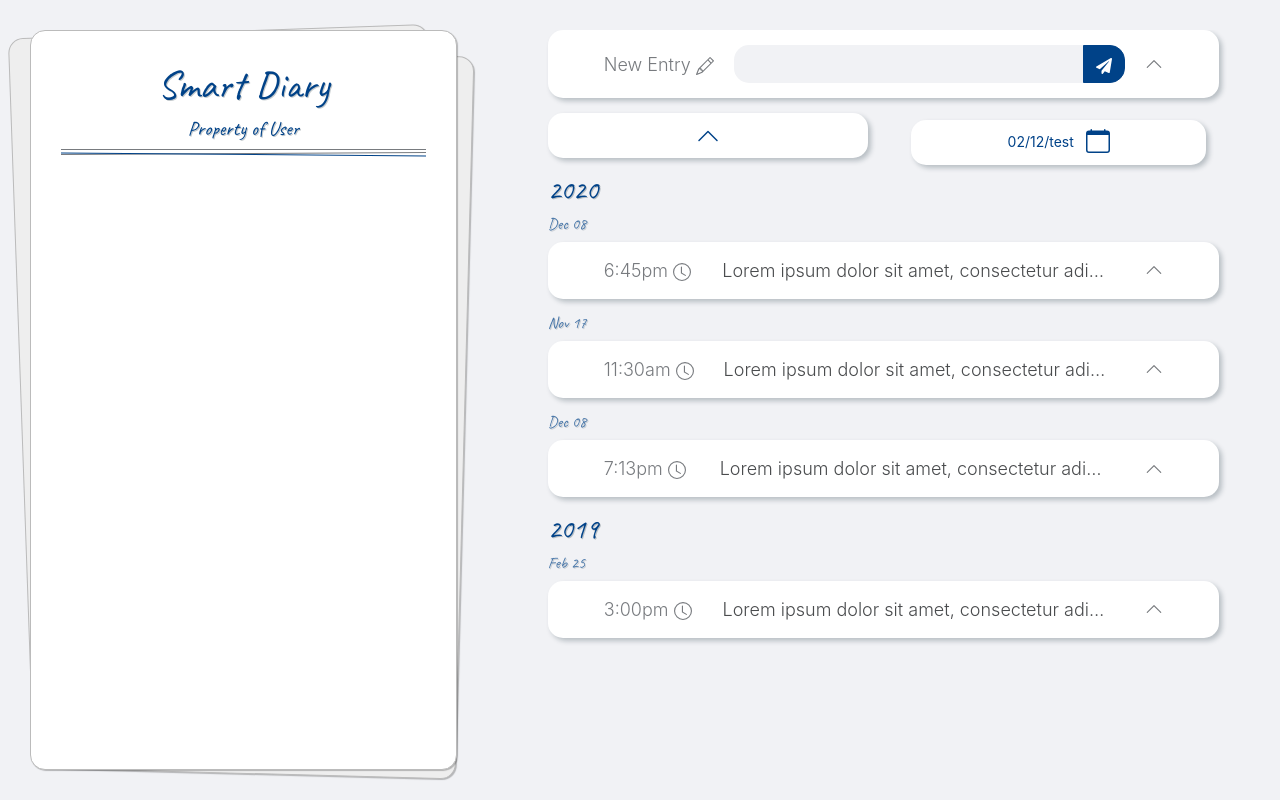
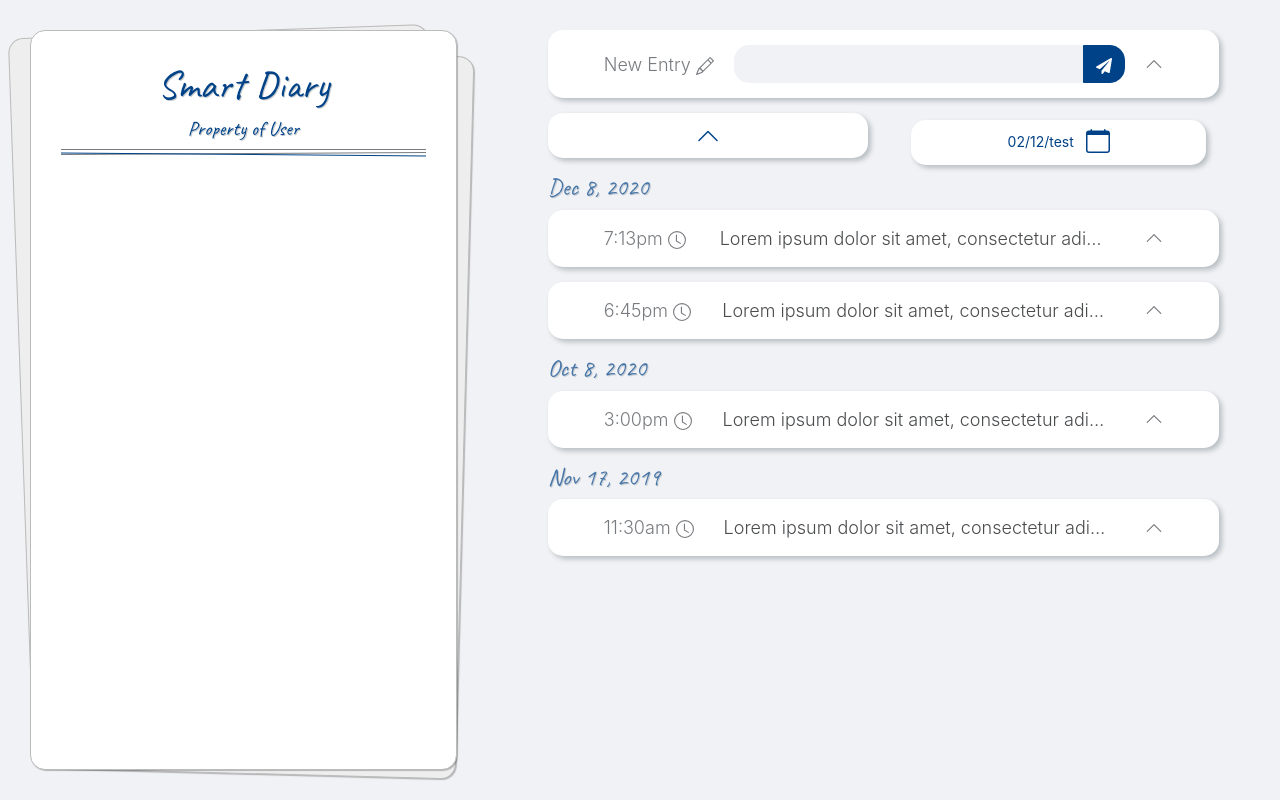
Before and after one commit to jordanmccollam/smartdiary, a React (Create React App) app: page / in a window 1280 px wide. Built offline with nearby package versions, Linux system fonts and the light colour scheme.

Commit message:
Sorting entries by date and time

```diff
--- a/package.json
+++ b/package.json
@@ -7,6 +7,7 @@
     "@testing-library/react": "^11.1.0",
     "@testing-library/user-event": "^12.1.10",
     "bootstrap": "^4.6.0",
+    "moment": "^2.29.1",
     "react": "^17.0.1",
     "react-bootstrap": "^1.5.0",
     "react-dom": "^17.0.1",
--- a/src/components/Diary/entries.js
+++ b/src/components/Diary/entries.js
@@ -1,52 +1,49 @@
 import React, { useEffect, useState } from 'react';
 import * as Comp from '../index';
+import moment from 'moment';
 
 const testEntries = [
     {
-        year: '2020',
-        date: 'Dec 08',
+        date: '12/08/2020',
         time: '6:45pm',
         content: 'Lorem ipsum dolor sit amet, consectetur adipiscing elit, sed do eiusmod tempor incididunt ut labore et dolore magna aliqua. Ut enim ad minim veniam, quis nostrud exercitation ullamco laboris nisi ut aliquip ex ea commodo consequat. Duis aute irure dolor in reprehenderit in voluptate velit esse cillum dolore eu fugiat nulla pariatur. Excepteur sint occaecat cupidatat non proident, sunt in culpa qui officia deserunt mollit anim id est laborum.'
     },
     {
-        year: '2020',
-        date: 'Nov 17',
+        date: '11/17/2019',
         time: '11:30am',
         content: 'Lorem ipsum dolor sit amet, consectetur adipiscing elit, sed do eiusmod tempor incididunt ut labore et dolore magna aliqua. Ut enim ad minim veniam, quis nostrud exercitation ullamco laboris nisi ut aliquip ex ea commodo consequat. Duis aute irure dolor in reprehenderit in voluptate velit esse cillum dolore eu fugiat nulla pariatur. Excepteur sint occaecat cupidatat non proident, sunt in culpa qui officia deserunt mollit anim id est laborum.'
     },
     {
-        year: '2020',
-        date: 'Dec 08',
+        date: '12/08/2020',
         time: '7:13pm',
         content: 'Lorem ipsum dolor sit amet, consectetur adipiscing elit, sed do eiusmod tempor incididunt ut labore et dolore magna aliqua. Ut enim ad minim veniam, quis nostrud exercitation ullamco laboris nisi ut aliquip ex ea commodo consequat. Duis aute irure dolor in reprehenderit in voluptate velit esse cillum dolore eu fugiat nulla pariatur. Excepteur sint occaecat cupidatat non proident, sunt in culpa qui officia deserunt mollit anim id est laborum.'
     },
     {
-        year: '2019',
-        date: 'Feb 25',
+        date: '10/08/2020',
         time: '3:00pm',
         content: 'Lorem ipsum dolor sit amet, consectetur adipiscing elit, sed do eiusmod tempor incididunt ut labore et dolore magna aliqua. Ut enim ad minim veniam, quis nostrud exercitation ullamco laboris nisi ut aliquip ex ea commodo consequat. Duis aute irure dolor in reprehenderit in voluptate velit esse cillum dolore eu fugiat nulla pariatur. Excepteur sint occaecat cupidatat non proident, sunt in culpa qui officia deserunt mollit anim id est laborum.'
     },
-].sort((a, b) => b.year - a.year);
+].sort((a, b) => moment(b.date + b.time, ['MM/DD/YYYYh:mm a']).format('YYYYMMDDHHmm') - moment(a.date + a.time, ['MM/DD/YYYYh:mm a']).format('YYYYMMDDHHmm'));
 
 const Entries = (props) => {
     const { collapseAllTrigger } = props;
-    const [ years, setYears ] = useState([]);
+    const [ dates, setDates ] = useState([]);
 
     useEffect(() => {
         testEntries.forEach((entry, index) => {
-            if (!years.includes(entry.year)) {
-                setYears(old => [...old.filter(o => o !== entry.year), entry.year]);
+            if (!dates.includes(entry.date)) {
+                setDates(old => [...old.filter(o => o !== entry.date), entry.date]);
             }
         })
     }, [testEntries]);
 
     return (
         <div>
-            {years.map((year, yIndex) => {
+            {dates.map((date, yIndex) => {
                 return (
                     <div key={`year-${yIndex}`}>
-                        <h3>{year}</h3>
-                        {testEntries.filter(e => e.year === year).map((entry, index) => {
+                        <h4 className="month-header">{moment(date).format('ll')}</h4>
+                        {testEntries.filter(e => e.date === date).map((entry, index) => {
                             return (
                                 <Comp.Diary.Entry
                                     key={`entry-${index}`}
--- a/src/components/Diary/entry.js
+++ b/src/components/Diary/entry.js
@@ -18,7 +18,6 @@ const Entry = (props) => {
     return (
         <Row>
             <Col>
-                <h6 className="month-header">{entry.date}</h6>
                 <div className="card">
                     {collapsed ? (
                         <>
```
Also changed, not shown: 1 other file (tests, documents, lock files or other folders).
